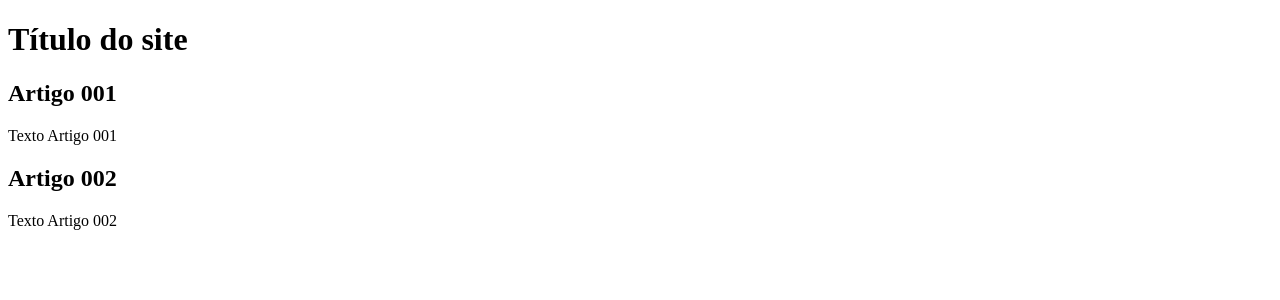
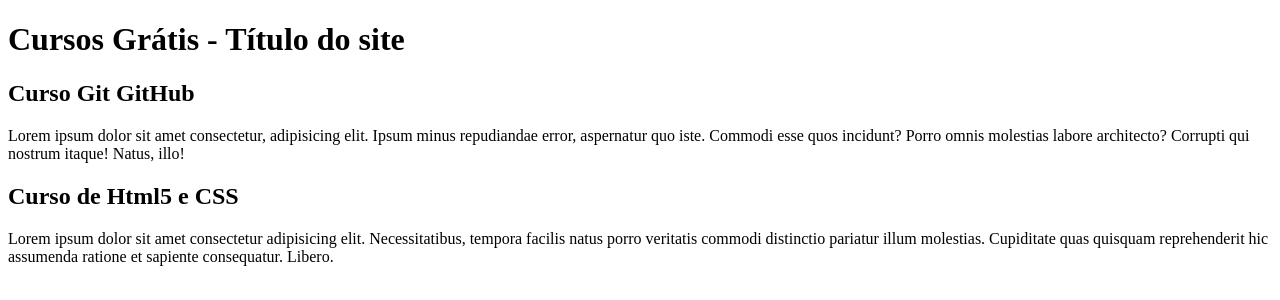
Before and after one commit to valdenizio-brasil/Projeto_Site, a plain HTML site: page index.html in a window 1280 px wide. Drawn offline with Linux system fonts and the light colour scheme.

Commit message:
Inicio do conteudo do site

```diff
--- a/index.html
+++ b/index.html
@@ -8,14 +8,14 @@
 </head>
 <body>
     <main>
-        <h1>Título do site</h1>
+        <h1>Cursos Grátis - Título do site</h1>
         <article></article>
-        <h2>Artigo 001</h2>
-        <p>Texto Artigo 001</p>
+        <h2>Curso Git GitHub</h2>
+        <p>Lorem ipsum dolor sit amet consectetur, adipisicing elit. Ipsum minus repudiandae error, aspernatur quo iste. Commodi esse quos incidunt? Porro omnis molestias labore architecto? Corrupti qui nostrum itaque! Natus, illo!</p>
     <article></article>
         <article></article>
-        <h2>Artigo 002</h2>
-        <p>Texto Artigo 002</p>
+        <h2>Curso de Html5 e CSS</h2>
+        <p>Lorem ipsum dolor sit amet consectetur adipisicing elit. Necessitatibus, tempora facilis natus porro veritatis commodi distinctio pariatur illum molestias. Cupiditate quas quisquam reprehenderit hic assumenda ratione et sapiente consequatur. Libero.</p>
     <article></article>
     </main>
 </body>
```
